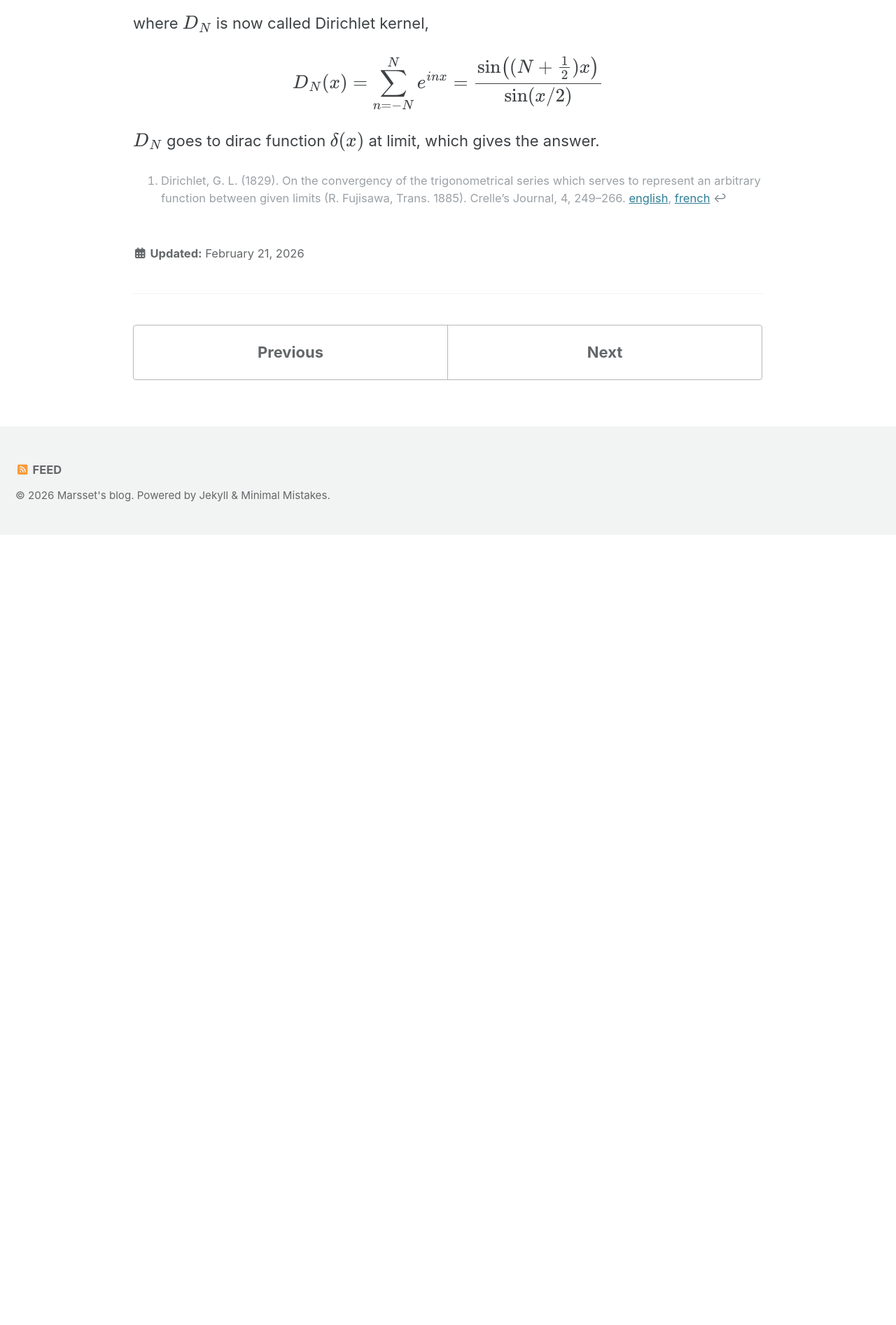
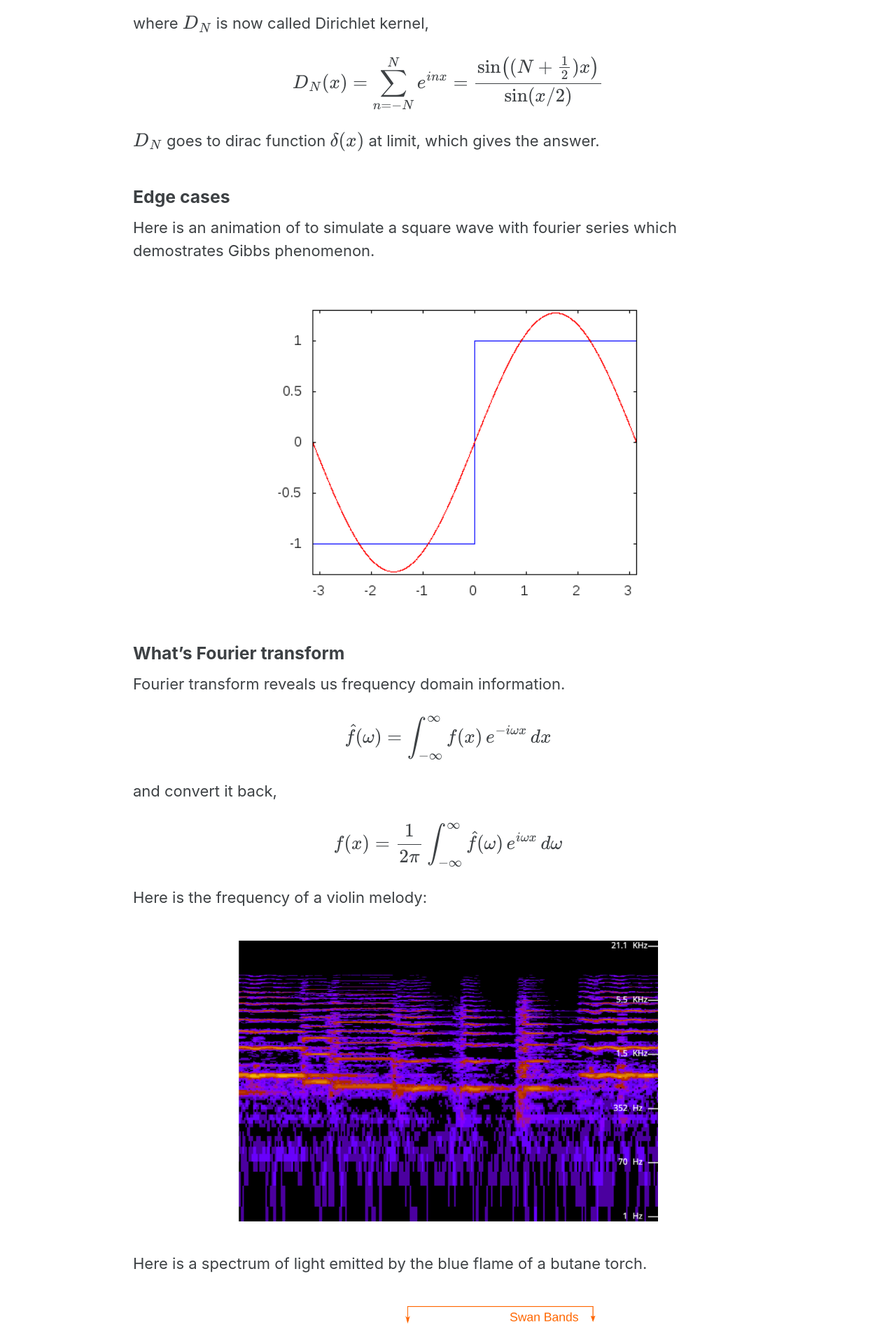
Before and after one commit to marsset/marsset.github.io, a Jekyll site: the page built from _posts/2026-02-21-fourier-series.markdown, in a window 1280 px wide. Shown: the part 1140-3033 px from the top of the page at 70% size. Built offline with Jekyll 4.4.1, drawn with Linux system fonts in a browser that asks for light colours; cached includes are drawn as plain includes; formulas are drawn with MathJax 3; before the commit the page ends 1904 px from its top, so only the background shows below that; some of the changed text lies outside the part shown.

Commit message:
fourier in progress

```diff
--- a/_posts/2026-02-21-fourier-series.markdown
+++ b/_posts/2026-02-21-fourier-series.markdown
@@ -7,6 +7,7 @@ tags: math
 classes: wide
 layout: single
 use_math: true
+excerpt: fourier series, dirichlet kernel, fourier transform
 ---
 
 Here is fourier series expansion of a periodic function $f$:
@@ -75,8 +76,55 @@ $$
 
 $D_N$ goes to dirac function $\delta(x)$ at limit, which gives the answer.
 
-[^wikipeida]: https://en.wikipedia.org/wiki/Convergence_of_Fourier_series
+
+### Edge cases
+
+Here is an animation of to simulate a square wave with fourier series which demostrates Gibbs phenomenon.
+
+![square_wave](/assets/image/Fourier_series_for_square_wave.gif){: .align-center }
+
+### What's Fourier transform
+
+Fourier transform reveals us frequency domain information.
+
+$$
+\hat{f}(\omega)
+=
+\int_{-\infty}^{\infty}
+f(x)\, e^{-i \omega x}\, dx
+$$
+
+and convert it back,
+
+$$
+f(x)
+=
+\frac{1}{2\pi}
+\int_{-\infty}^{\infty}
+\hat{f}(\omega)\, e^{i \omega x}\, d\omega
+$$
+
+Here is the frequency of a violin melody:
+
+![violin](/assets/image/violin_frequency.png){: .align-center }
+
+Here is a spectrum of light emitted by the blue flame of a butane torch.
+
+![spectrum](/assets/image/Spectrum_of_blue_flame.png){: .align-center }
+
+Here is a MRI image, which underlying using fourier transform.
+
+![mri](/assets/image/mri.jpeg){: .align-center }
+
+Here is a 4d radar point cloud photo(from [qamcom](https://www.qamcom.com/thesis-4d-imaging-radar/))
+ for driverless car, which also uses fourier transform.
+
+![mri](/assets/image/4d-radar-point-cloud.webp){: .align-center }
+
+### why asymmetric?
+
+Notice there is a $\frac{1}{2\pi}$ in the reverse transform which breaks the symmetric. This is called non-unitary. [^riemann]
 
 [^dirichlet-kernel]: Dirichlet, G. L. (1829). On the convergency of the trigonometrical series which serves to represent an arbitrary function between given limits (R. Fujisawa, Trans. 1885). Crelle’s Journal, 4, 249–266. [english](https://www.jstage.jst.go.jp/article/subutsukiji1885b/3/3/3_3_249/_pdf/-char/ja), [french](https://arxiv.org/pdf/0806.1294)
 
-[^riemann]: Riemann, G. F. B. (1854/2004). On the representation of a function by a trigonometric series. In: Bernhard Riemann, Collected Papers (Transl. R. Baker, C. Christenson & H. Orde), Kendrick Press, Heber City, UT.
+[^riemann]: Riemann, G. F. B. (1854). On the representation of a function by a trigonometric series. In: Bernhard Riemann, Collected Papers (Transl. R. Baker, C. Christenson & H. Orde 2004), Kendrick Press, Heber City, UT. [english](https://www.math.purdue.edu/~kdatchev/428/r12.pdf)
--- a/assets/css/main.scss
+++ b/assets/css/main.scss
@@ -18,7 +18,7 @@ search: false
 
 // desmos iframe
 .align-center, iframe.desmos {
-  width: 100%;
+  width: 80%;
   max-width: 600px;
   height: auto;
   border: 0;
```
Also changed, not shown: _posts/2026-02-22-calculations.markdown (deleted, +0 -70 lines), _posts/2026-02-22-calculus-problemsets.markdown (added, +123 -0 lines), assets/image/4d-radar-point-cloud.webp (added), assets/image/Fourier_series_for_square_wave.gif (added), assets/image/Spectrum_of_blue_flame.png (added), assets/image/Thomae_function.png (added), assets/image/mri.jpeg (added), assets/image/violin_frequency.png (added).
